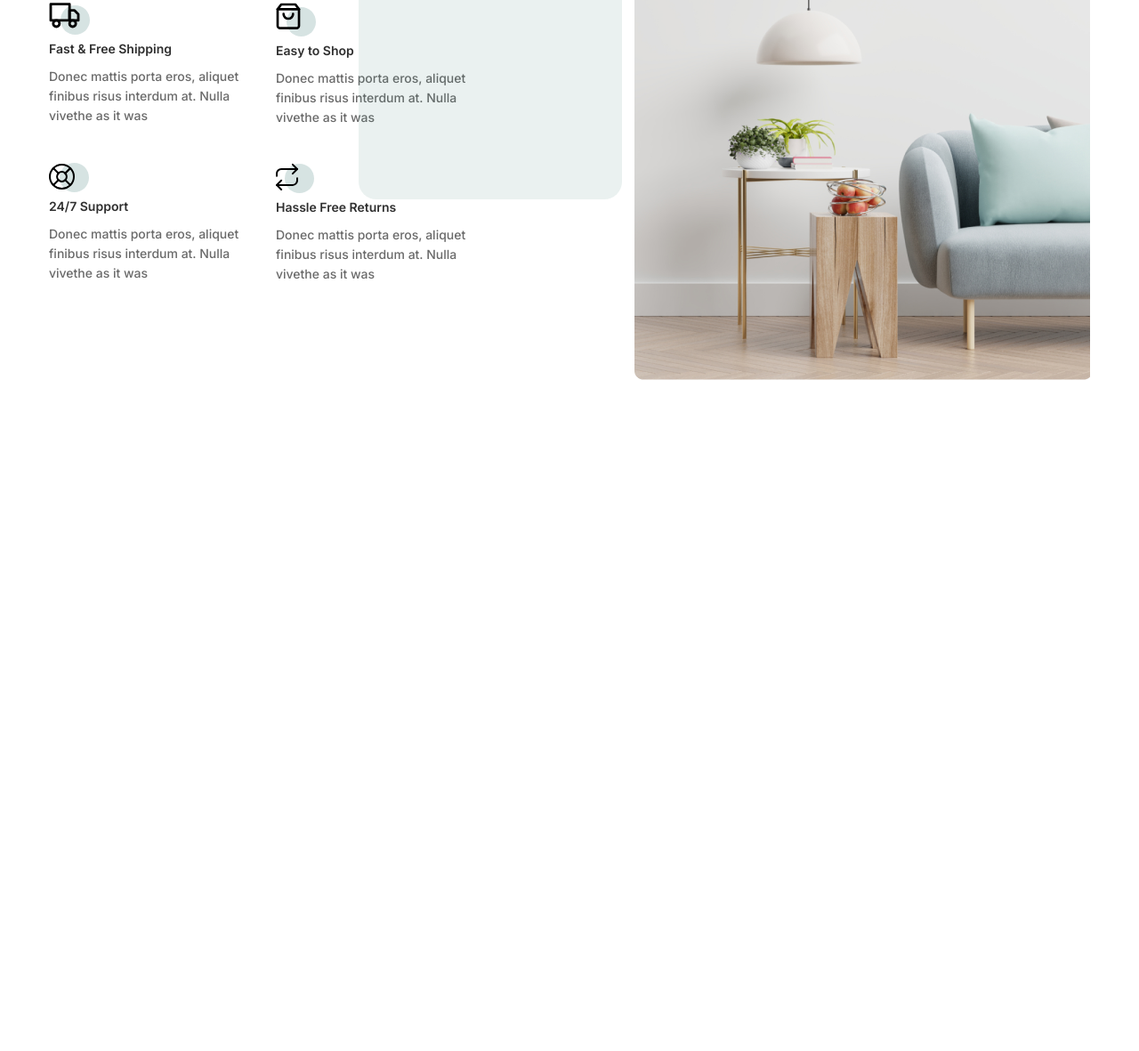
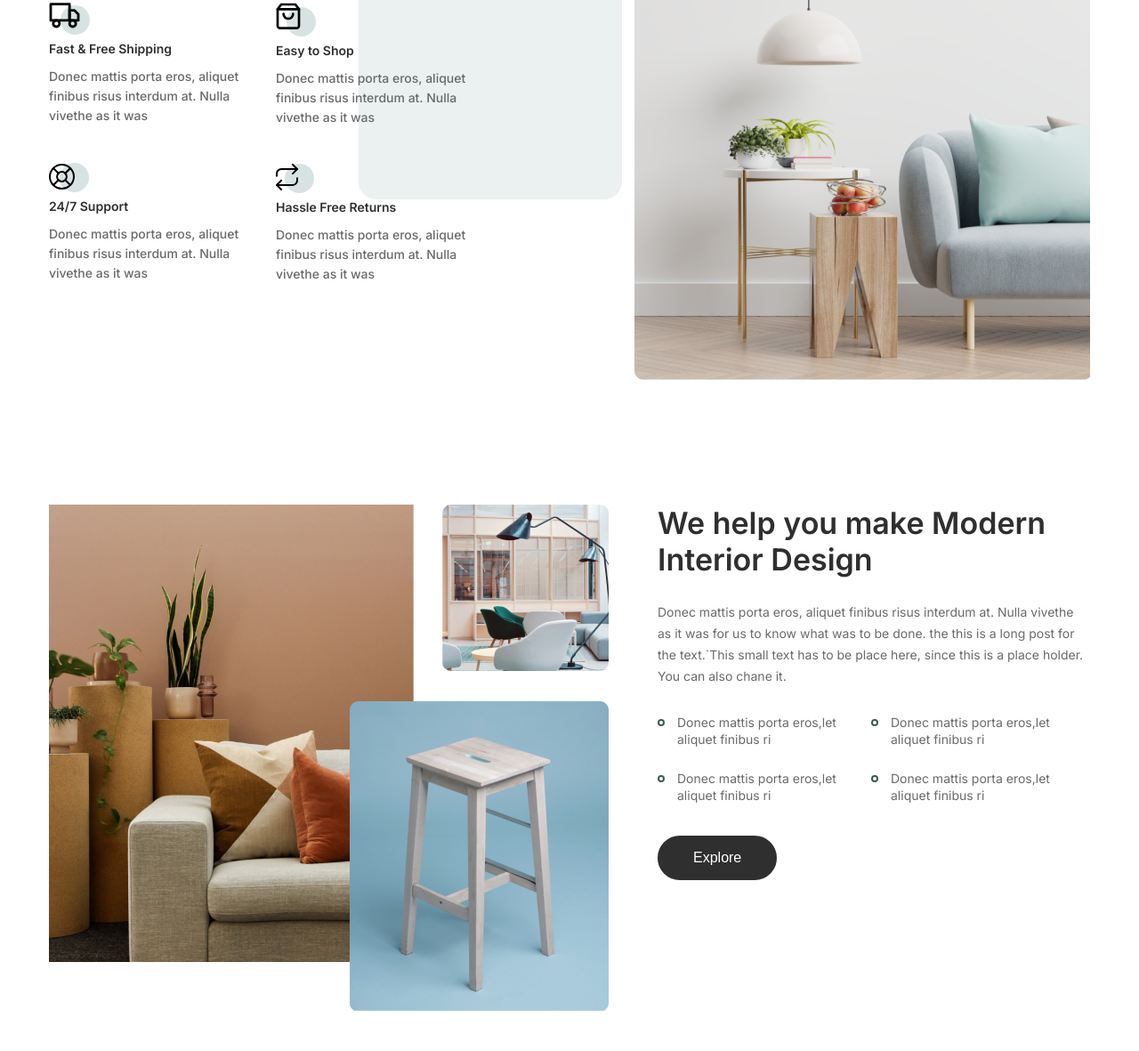
Before and after one commit to ABDj1/furni, a website: page src/index.html in a window 1280 px wide. Shown: the part 1570-2751 px from the top of the page at 89% size. Before the commit the page ends 2067 px from the top, so only its background shows below. Drawn offline with nearby package versions, Linux system fonts and the light colour scheme; files that its build step writes are made by us from their sources.

Commit message:
help section

```diff
--- a/src/index.html
+++ b/src/index.html
@@ -283,6 +283,29 @@
                 </div>
             </div>
         </section>
+        <!-- Section Help -->
+        <section class="section__help">
+            <div class="container">
+                <div class="help">
+                    <div class="help__item left__item">
+                        <img class="help__img help__img-1" src="./img/brownWall.png" alt="img">
+                        <img class="help__img help__img-2" src="./img/lamp.png" alt="img">
+                        <img class="help__img help__img-3" src="./img/chairblue.png" alt="img">
+                    </div>
+                    <div class="help__item right__item">
+                        <h2 class="section__title">We help  you make Modern Interior Design</h2>
+                        <p class="section__text">Donec mattis porta eros, aliquet finibus risus interdum at. Nulla vivethe as it was for us to know what was to be done. the this is a long  post for the text.`This small text has to be place here, since this is a place holder. You can also chane it.</p>
+                        <ul class="help__list">
+                            <li>Donec mattis porta eros,let aliquet finibus ri</li>
+                            <li>Donec mattis porta eros,let aliquet finibus ri</li>
+                            <li>Donec mattis porta eros,let aliquet finibus ri</li>
+                            <li>Donec mattis porta eros,let aliquet finibus ri</li>
+                        </ul>
+                        <button class="btn btn__section">Explore</button>
+                    </div>
+                </div>
+            </div>
+        </section>
 
     </main>
     <!-- Footer -->
--- a/src/scss/_home.scss
+++ b/src/scss/_home.scss
@@ -341,3 +341,117 @@
     }
   }
 }
+
+// Section Help
+.section {
+  // .section__help
+  &__help {
+    padding: 70px 0 100px 0;
+    @media (max-width: $breakpoint768) {
+      padding: 0 0 50px 0;
+    }
+  }
+}
+
+.help {
+  display: flex;
+  justify-content: space-between;
+  gap: 55px;
+  @media (max-width: $breakpoint992) {
+    flex-wrap: wrap-reverse;
+  }
+  // .help__item
+  &__item {
+    @media (max-width: $breakpoint992) {
+      flex: 0 1 100%;
+    }
+      &.left {
+        // .left__item
+        &__item {
+          position: relative;
+          display: flex;
+          align-items: flex-start;
+          gap: 30px;
+          flex: 0 1 630px;
+          @media (max-width: $breakpoint992) {
+            display: flex;
+            flex: 0 1 100%;
+            flex-wrap: wrap;
+          }
+        }
+      }
+      &.right {
+      // .right__item
+      &__item {
+        @media (max-width: $breakpoint1200) {
+          flex: 0 1 100%;
+        }
+
+      }
+    }
+  }
+  &__img {
+  }
+  &__img-1 {
+    @media (max-width: $breakpoint768) {
+      max-width: 90%;
+      width: 100%;
+      height: auto;
+    }
+  }
+  &__img-2 {
+    @media (max-width: $breakpoint768) {
+      display: none;
+      //max-width: 100%;
+      //width: 40%;
+      //height: auto;
+      //position: absolute;
+      //top: 10%;
+      //right: 0;
+    }
+  }
+  &__img-3 {
+    position: absolute;
+    right: 0;
+    top: 43%;
+    @media (max-width: $breakpoint768) {
+      max-width: 40%;
+      width: 100%;
+      height: auto;
+      top: 5%
+    }
+  }
+  &__list {
+    display: flex;
+    flex-wrap: wrap;
+    gap: 25px;
+    margin-top: 30px;
+    @media (max-width: $breakpoint768) {
+      margin-top: 10px;
+      gap: 15px;
+    }
+    li {
+      position: relative;
+      padding-left: 22px;
+      font-weight: 400;
+      font-style: normal;
+      font-size: 14px;
+      line-height: 19px;
+      color: #6a6a6a;
+      flex: 0 1 215px;
+      @media (max-width: $breakpoint768) {
+        flex: 0 1 100%;
+      }
+      &:after {
+        position: absolute;
+        content: '';
+        border: 2px solid #3b5d50;
+        width: 8px;
+        height: 8px;
+        left: 0;
+        top: 6px;
+        border-radius: 100%;
+      }
+    }
+  }
+}
```
Also changed, not shown: build/css/style.css, build/css/style.min.css, build/img/brownWall.png (added), build/img/chairblue.png (added), build/img/lamp.png (added), build/img/product-1.png (added), build/img/product-2.png (added), build/img/product-3.png (added), build/img/why.png (added), build/index.html, src/img/brownWall.png (added), src/img/chairblue.png (added), src/img/lamp.png (added).
